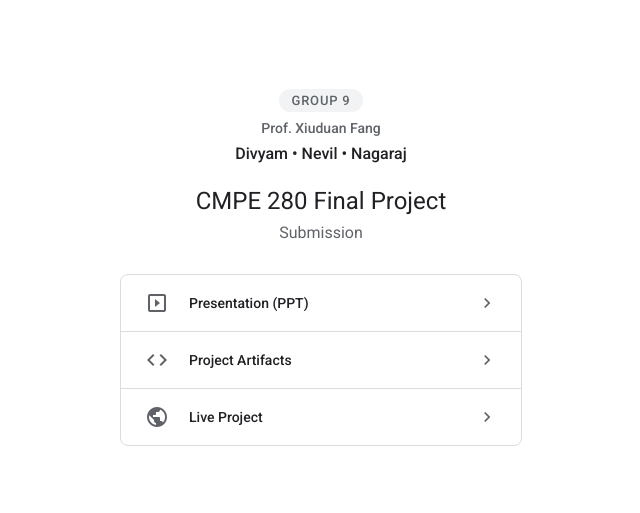
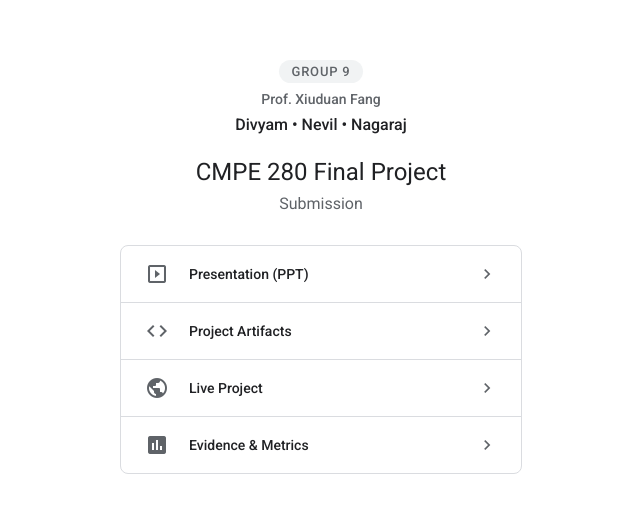
Before and after one commit to nevilpadariya/cmpe280_submissions, a plain HTML site: page index.html in a window 1280 px wide. Shown: the part 133-646 px from the top of the page, without its empty margins (319-959 px from the left). Drawn offline with Linux system fonts and the light colour scheme.

Commit message:
added Metrics link

```diff
--- a/index.html
+++ b/index.html
@@ -183,6 +183,15 @@
                 </div>
                 <span class="material-icons" style="font-size: 20px;">chevron_right</span>
             </a>
+
+            <!-- Evidence & Metrics Link -->
+            <a href="https://drive.google.com/file/d/1v98Q5sfKRA_Rb6ZHY3HAbQySK8ZublGE/view?usp=drive_link" target="_blank" class="link-item">
+                <div class="link-info">
+                    <span class="material-icons">assessment</span>
+                    <span class="link-text">Evidence & Metrics</span>
+                </div>
+                <span class="material-icons" style="font-size: 20px;">chevron_right</span>
+            </a>
         </div>
     </div>
 
```
